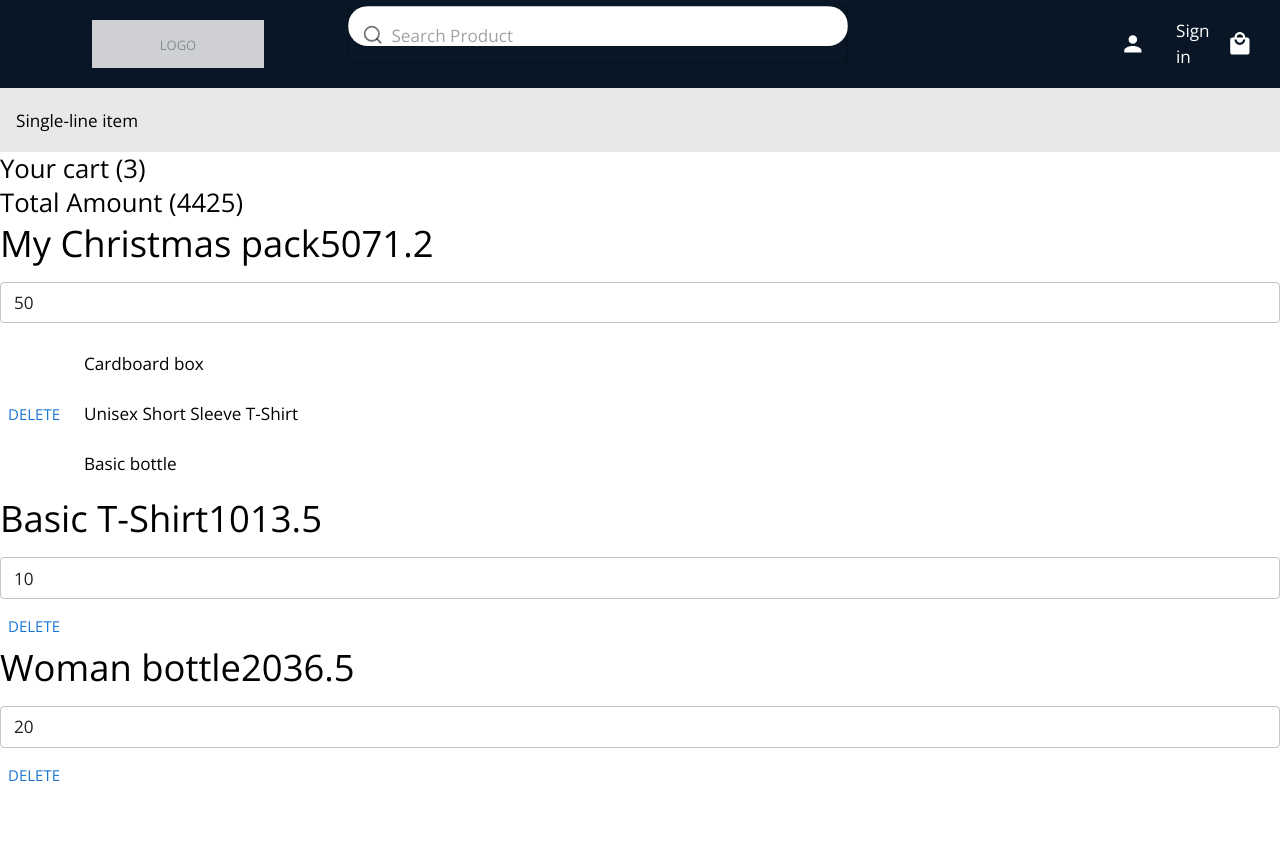
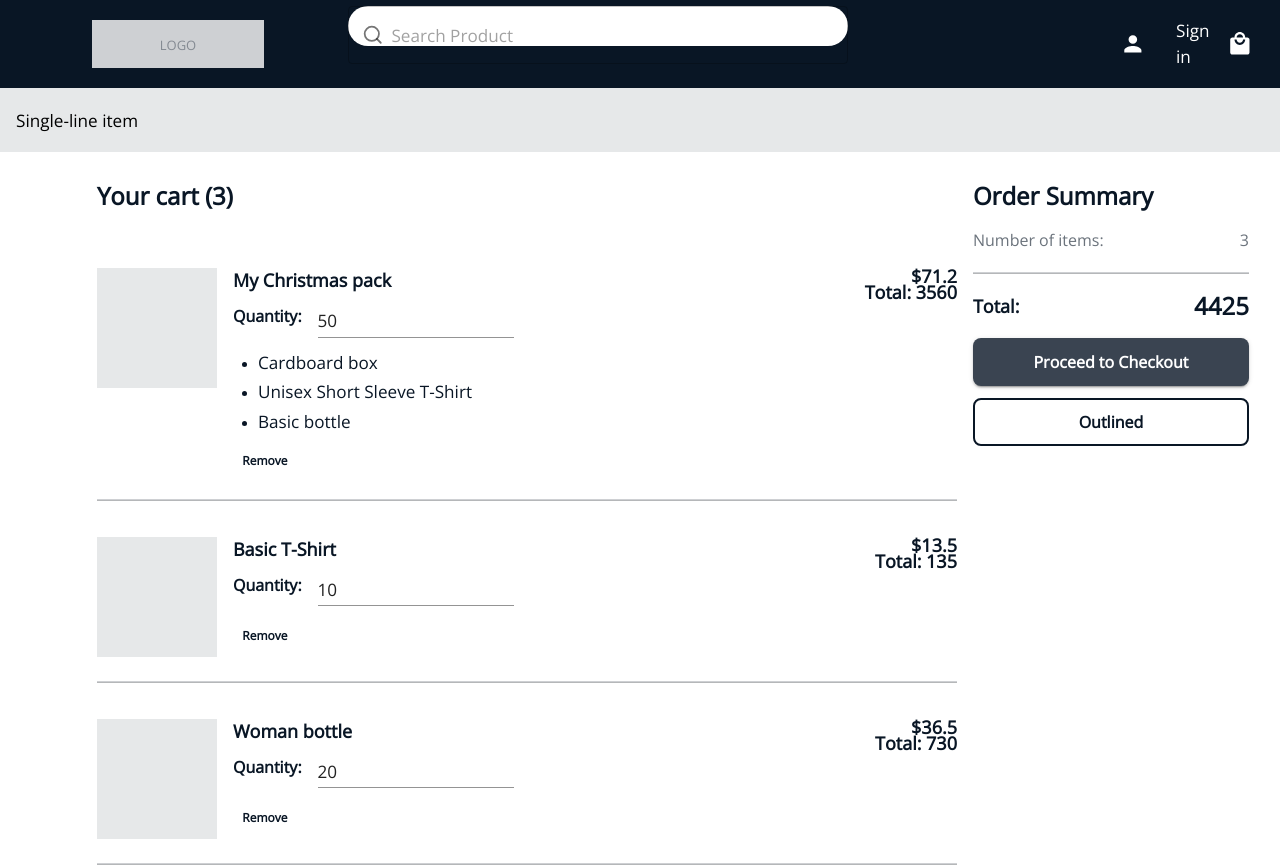
Before and after one commit to jmlamis1993/React-Challenge, a React (Create React App) app in the folder react-challenge/: page / in a window 1280 px wide. Shown: the top 865 px of the page. Before the commit the page ends 800 px from the top, so only its background shows below. Built offline with nearby package versions, Linux system fonts and the light colour scheme.

Commit message:
fix006 - styles

```diff
--- a/react-challenge/src/App.tsx
+++ b/react-challenge/src/App.tsx
@@ -2,7 +2,7 @@ import { createTheme, ThemeProvider } from '@mui/material/styles';
 import Box from '@mui/material/Box';
 import Container from '@mui/material/Container';
 import {NavBar} from './components/navbar/NavBar';
-import './assets/css/style.module.css';
+import style from "./assets/css/style.module.css";
 import "@fontsource/open-sans";
 import { Breadcrumb } from './components/breadcrumb/Breadcrumb';
 import { CartView } from './components/cartview/CartView';
@@ -22,8 +22,9 @@ function App() {
       <NavBar/>
        {/* Breadcrumb Section*/}
        <Breadcrumb/>
+       <Container className={style.body_container}>
        <CartView/>
-
+       </Container>
     <Box sx={{ display: 'flex' }}>
 
          <Container>
--- a/react-challenge/src/assets/css/style.module.css
+++ b/react-challenge/src/assets/css/style.module.css
@@ -1,39 +1,132 @@
-.navBar{
-    width :100%;
+.navBar {
+  width: 100%;
   background: #091625;
   height: 88px;
 }
-.logo_box{
+.logo_box {
   position: absolute;
   width: 172px;
   height: 48px;
   left: 92px;
   top: 20px;
-   background: #CED0D3;
+  background: #ced0d3;
 }
-.logo_text{
+.logo_text {
   font-size: 13px !important;
   margin-top: 10% !important;
   font-style: normal;
   position: relative;
   font-style: normal;
   font-weight: 400;
-        line-height : 16px !important ;
+  line-height: 16px !important ;
   text-align: center;
   text-transform: uppercase;
-        color:#848A92 !important
+  color: #848a92 !important;
 }
-.search{
-    background: #FFFFFF;
+.search {
+  background: #ffffff;
   border-radius: 20px;
   position: absolute;
   width: 500px;
   height: 40px;
-    font-family:  'Open Sans';
+  font-family: "Open Sans";
+}
+.breadcrumb {
+  width: 100%;
+  height: 64px;
+  background: #e6e8e9;
+}
+
+.body_container {
+  margin-right: 5.7% !important;
+  margin-left: 5.7% !important;
+}
+.title_text {
+  font-style: normal !important;
+  font-weight: 700 !important;
+  font-size: 24px !important;
+  line-height: 24px !important;
+  margin-bottom: 24px !important;
+  color: #091625;
+}
+.product_title {
+  font-weight: 700 !important;
+  font-size: 18px !important;
+  line-height: 24px !important;
+  margin-bottom: 12px !important;
+  color: #091625
+}
+.product_title_quantity {
+  font-weight: 600 !important;
+  font-size: 16px !important;
+  color: #091625
+}
+.input-MuiInput-input {
+ padding: 0 !important;
+}
+
+.product_link {
+  font-family: "Open Sans" !important;
+  font-style: normal !important;
+  font-weight: 600 !important;
+  font-size: 12px !important;
+  line-height: 16px !important;
+  text-transform: none !important;
+  color: #091625 !important;
+}
+.product_list {
+  font-weight: 600 !important;
+  font-size: 14px !important;
+  line-height: 24px !important;
+  color: #091625
+}
+.product_price{
+    text-align:right !important;
+    font-weight: 700 !important;
+    font-size: 18px !important;
+    line-height: 16px !important;
+    color: #091625
+}
+.text_sumary{
+    font-size: 16px !important;
+    line-height: 16px !important;
+    color: #6B737C !important;
+}
+.text_sumary_rigth{
+    font-size: 16px !important;
+    line-height: 16px !important;
+    color: #6B737C !important;
+    text-align:right !important;
+}
+.text_total_rigth{
+    font-weight: 700 !important;
+    font-size: 24px !important;
+    line-height: 16px !important;
+    color: #091625 !important;
+}
+.text_total{
+    font-weight: 600 !important;
+    font-size: 18px !important;
+    line-height: 16px !important;
+    color: #091625 !important;
+}
+.btn_contained{
+    background: #3A4451 !important;
+    border-radius: 8px !important;
+    text-transform: none !important;
+    height: 48px !important;
+    font-weight: 700 !important;
+    font-size: 16px !important;
+    font-style: normal !important;
 
 }
-.breadcrumb{
-    width: 100%;
-    height: 64px;
-    background: #E6E8E9;
+.btn_outlined{
+    border: 2px solid #091625 !important;
+    border-radius: 8px !important;
+    text-transform: none !important;
+    height: 48px !important;
+    font-weight: 700 !important;
+    font-size: 16px !important;
+    font-style: normal !important;
+    color: #091625 !important;
 }
--- a/react-challenge/src/components/cartView/CartView.tsx
+++ b/react-challenge/src/components/cartView/CartView.tsx
@@ -1,10 +1,18 @@
-import { Typography, Grid } from "@mui/material";
+import {
+  Typography,
+  Grid,
+  Button,
+  Divider,
+  Stack,
+} from "@mui/material";
 import { ProductView } from "./ProductView";
 import { useSelector } from "react-redux";
 import { IPackage, IState } from "../../interfaces";
 import { useEffect } from "react";
 import { useDispatch } from "react-redux";
 import { UpdateTotalAmount } from "../../actions/cart";
+import style from "../../assets/css/style.module.css";
+import { textAlign } from "@mui/system";
 
 export const CartView = () => {
   const packages = useSelector<IState, IPackage[]>((state) => state.cart);
@@ -12,24 +20,67 @@ export const CartView = () => {
   const total = useSelector<IState, number>((state) => state.totalAmount);
   useEffect(() => {
     let total = 0;
-    if (packages.length != 0) {
+    if (packages.length !== 0) {
       total = packages
         .map(({ quantity, price }) => quantity * price)
         .reduce((a, c) => a + c);
     }
     dispatch(UpdateTotalAmount(total));
   }, [packages]);
+
   return (
     <>
-      <Grid container>
-        <Typography variant="h5">{`Your cart (${packages.length})`}</Typography>
+      <Grid container spacing={2}>
+        <Grid item xs={9} sx={{ marginTop: "32px" }}>
+          <Grid container>
+            <Typography className={style.title_text}>{`Your cart (${
+              packages!.length
+            })`}</Typography>
+          </Grid>
+          {packages.map((pack) => {
+            return <ProductView key={pack.id} product={pack} />;
+          })}
+        </Grid>
+        <Grid item xs={3} sx={{ marginTop: "32px" }}>
+          <Typography className={style.title_text}>Order Summary</Typography>
+          <Stack
+            direction="row"
+            sx={{ marginTop: "24px", marginBottom: "24px" }}
+          >
+            <Grid item xs={6}>
+              <Typography className={style.text_sumary}>
+                Number of items:{" "}
+              </Typography>
+            </Grid>
+            <Grid item xs={6} sx={{ textAlign: "right" }}>
+              <Typography className={style.text_sumary_rigth}>
+                {packages!.length}
+              </Typography>
+            </Grid>
+          </Stack>
+          <Divider sx={{ background: "#CED0D3", height: "1px" }} />
+          <Stack
+            direction="row"
+            sx={{ marginTop: "24px", marginBottom: "24px" }}
+          >
+            <Grid item xs={6}>
+              <Typography className={style.text_total}>
+                Total:{" "}
+              </Typography>
+            </Grid>
+            <Grid item xs={6} sx={{ textAlign: "right" }}>
+              <Typography className={style.text_total_rigth}>
+                {total}
+              </Typography>
+            </Grid>
+          </Stack>
+          <Grid item><Button variant="contained" className={style.btn_contained} fullWidth >Proceed to Checkout</Button></Grid>
+          <Grid item sx = {{marginTop:"12px"}}><Button variant="outlined" className={style.btn_outlined} fullWidth>Outlined</Button></Grid>
+
+
+
+        </Grid>
       </Grid>
-      <Grid container>
-        <Typography variant="h5">{`Total Amount (${total})`}</Typography>
-      </Grid>
-      {packages.map((pack) => {
-        return <ProductView key={pack.id} product={pack} />;
-      })}
     </>
   );
 };
--- a/react-challenge/src/components/cartView/ProductView.tsx
+++ b/react-challenge/src/components/cartView/ProductView.tsx
@@ -1,6 +1,7 @@
-import React, {useState} from 'react';
+import React, { useState } from "react";
 import { useSelector } from "react-redux";
 import { IPackage, IState } from "../../interfaces";
+import style from "../../assets/css/style.module.css";
 import {
   Typography,
   Grid,
@@ -10,65 +11,111 @@ import {
   TextField,
   Button,
   Stack,
+  Divider,
 } from "@mui/material";
 import { PropsProductView } from "../../interfaces";
 import { useDispatch } from "react-redux";
-import { DeletePackage, SetActivePackage,EditPackage } from "../../actions/cart";
-
+import {
+  DeletePackage,
+  SetActivePackage,
+  EditPackage,
+  ClearActivePackage,
+} from "../../actions/cart";
+import image from "../../assets/images/photo.png";
 
 export const ProductView: React.FC<PropsProductView> = ({ product }) => {
-
   const dispatch = useDispatch();
-  const { id,name, quantity, price, productList } = product;
-  const [ quat,setQuat ] = useState(quantity);
-  const activePackage = useSelector<IState, IPackage|null>((state) => state.activePackage);
-
+  const { id, name, quantity, price, productList } = product;
+  const [quat, setQuat] = useState(quantity);
+  const activePackage = useSelector<IState, IPackage | null>(
+    (state) => state.activePackage
+  );
 
   const handleDelete = () => {
     dispatch(SetActivePackage(product));
     dispatch(DeletePackage());
   };
   const handleEdit = () => {
-    dispatch(EditPackage({...product, quantity:quat}));
+    dispatch(EditPackage({ ...product, quantity: quat }));
+    dispatch(ClearActivePackage());
+
   };
-  const handleQuantityChange = (e: React.ChangeEvent<HTMLTextAreaElement | HTMLInputElement>) => {
+  const handleQuantityChange = (
+    e: React.ChangeEvent<HTMLTextAreaElement | HTMLInputElement>
+  ) => {
     setQuat(parseInt(e.currentTarget.value));
-    if(!activePackage || activePackage.id !== id ){
+    if (!activePackage || activePackage.id !== id) {
       dispatch(SetActivePackage(product));
     }
   };
 
   return (
     <>
-      <Grid container>
-        <Typography variant="h4">{name}</Typography>
-        <Typography variant="h4">{quantity}</Typography>
-        <Typography variant="h4">{price}</Typography>
+      <Grid container spacing={2} sx={{marginTop:'20px',marginBottom:'24px',padding: 0}}>
+        <Grid item sx={{display:'flex'}} xs={7} spacing={2} >
+        <Grid item sx={{ width: 120, height: 120 }}>
+          <img src={image} alt={name} />
+        </Grid>
+        <Grid item sx = {{marginLeft:'16px'}}>
+        <Typography className={style.product_title}>{name}</Typography>
+          <Stack spacing={2}  direction="row">
+          <Typography className={style.product_title_quantity}>
+            Quantity:{" "}
+          </Typography>
+
           <TextField
-          size="small"
-          margin="normal"
+            sx ={{padding:0,}}
+            className={style.product_title_quantity}
             type="number"
             name="quantity"
-          variant="outlined"
-          InputProps={{ inputProps: { min: 0} }}
+            variant="standard"
+            InputProps={{ inputProps: { min: 0 } }}
             value={quat}
-          fullWidth
             onChange={handleQuantityChange}
           />
-        <Stack direction="row">
-          <Button onClick={handleDelete}>Delete</Button>
-          {(activePackage && activePackage.id === id) ? <Button onClick={handleEdit}>Edit</Button>:''}
+
           </Stack>
-        <List>
+           <List sx = {{marginLeft:'25px'}}>
             {productList
               ? productList!.map((prod) => (
-                <ListItem key={prod.id}>
-                  <ListItemText  primary={prod.name} />
+                  <ListItem
+                    sx={{
+                      display: "list-item",
+                      fontSize: 14,
+                      fontWeight: 600,
+                      listStyle: "initial",
+                      padding: 0,
+                      paddingRight: -16,
+                    }}
+                    className={style.product_list}
+                    key={prod.id}
+                  >
+                    <ListItemText primary={prod.name} />
                   </ListItem>
                 ))
               : ""}
           </List>
+          <Stack direction="row" divider={<Divider orientation="vertical" flexItem />}>
+            {activePackage && activePackage.id === id ? (
+              <Button onClick={handleEdit} className={style.product_link}>
+                Edit Park
+              </Button>
+            ) : (
+              ""
+            )}
+            <Button onClick={handleDelete} className={style.product_link}>
+              Remove
+            </Button>
+          </Stack>
         </Grid>
+        </Grid>
+        <Grid item xs={5}>
+          <Grid item>  <Typography className={style.product_price}>{`$${price}`}</Typography> </Grid>
+          <Grid item>  <Typography className={style.product_price}>{`Total: ${price*quantity}`}</Typography> </Grid>
+        </Grid>
+      </Grid>
+
+      <Divider sx={{background: '#CED0D3', height: '1px'}}/>
     </>
   );
 };
```
Also changed, not shown: react-challenge/src/assets/images/photo.png (added). Lines whose indentation alone changed are shown as unchanged.
